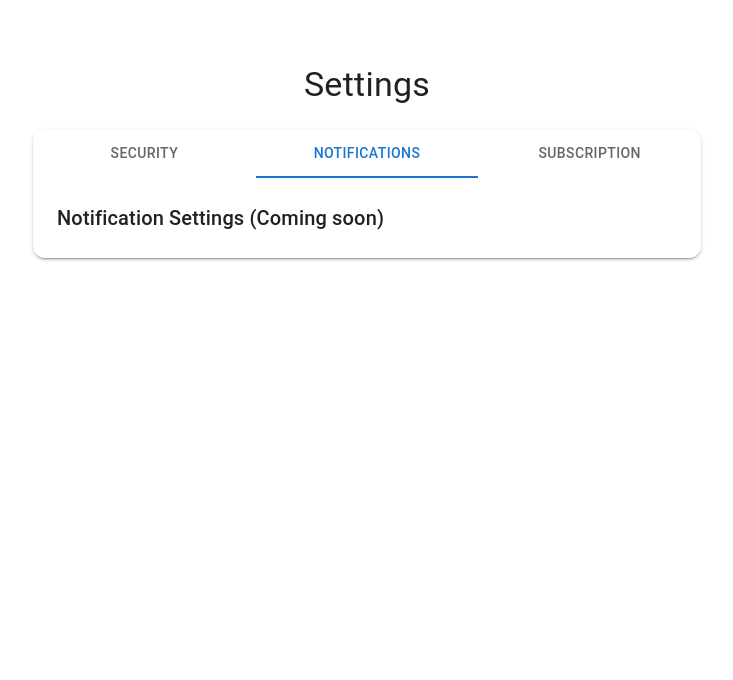
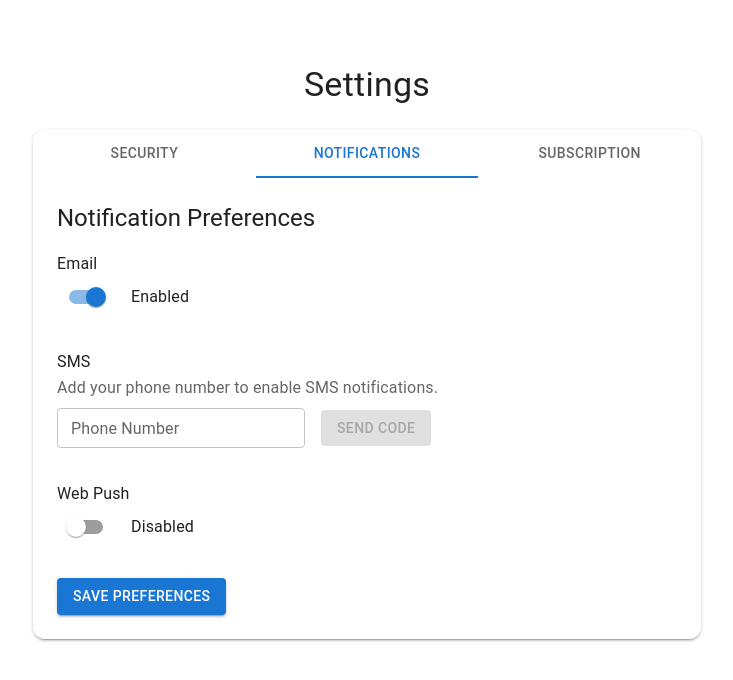
Before and after one commit to Pasharra/test02, a React (Create React App) app in the folder frontend/: page /settings/notifications in a window 1280 px wide. Shown: the top 680 px of the page, without its empty margins (273-1006 px from the left). Built offline with nearby package versions, Linux system fonts and the light colour scheme.

Commit message:
AIP-10 Settings - Notifications - frontend

```diff
--- /dev/null
+++ b/frontend/src/components/NotificationsSettings.js
@@ -0,0 +1,222 @@
+import React, { useState, useEffect } from 'react';
+import { Box, Typography, Switch, Button, TextField, Alert, CircularProgress, Stack } from '@mui/material';
+
+const BACKEND_URI = process.env.REACT_APP_BACKEND_URI || '';
+
+function isWebPushSupported() {
+  return (
+    'Notification' in window &&
+    'serviceWorker' in navigator &&
+    'PushManager' in window
+  );
+}
+
+const initialState = {
+  email: true,
+  sms: false,
+  webpush: false,
+  phone: '',
+  phoneVerified: false,
+  phoneInput: '',
+  phoneError: '',
+  codeSent: false,
+  code: '',
+  codeError: '',
+  verifying: false,
+  webPushSupported: true,
+};
+
+export default function NotificationsSettings() {
+  const [loading, setLoading] = useState(true);
+  const [saving, setSaving] = useState(false);
+  const [state, setState] = useState(initialState);
+  const [success, setSuccess] = useState('');
+  const [error, setError] = useState('');
+
+  // Fetch notification preferences and phone info
+  useEffect(() => {
+    let mounted = true;
+    async function fetchPrefs() {
+      setLoading(true);
+      setError('');
+      try {
+        // TODO: Replace with real API call
+        // Simulate API response
+        const prefs = {
+          email: true,
+          sms: false,
+          webpush: false,
+          phone: '',
+          phoneVerified: false,
+        };
+        // Web Push support check
+        const webPushSupported = isWebPushSupported();
+        if (mounted) {
+          setState(s => ({
+            ...s,
+            ...prefs,
+            phoneInput: prefs.phone || '',
+            webPushSupported,
+          }));
+        }
+      } catch (e) {
+        setError('Could not load notification preferences.');
+      }
+      setLoading(false);
+    }
+    fetchPrefs();
+    return () => { mounted = false; };
+  }, []);
+
+  // Handlers for toggles
+  const handleToggle = (channel) => (e) => {
+    setState(s => ({ ...s, [channel]: e.target.checked }));
+  };
+
+  // Phone number input/verification
+  const handlePhoneInput = (e) => {
+    setState(s => ({ ...s, phoneInput: e.target.value, phoneError: '' }));
+  };
+
+  const handleSendCode = async () => {
+    setState(s => ({ ...s, codeSent: false, codeError: '', verifying: true }));
+    // Validate phone
+    const phone = state.phoneInput.trim();
+    if (!/^\+\d{10,15}$/.test(phone)) {
+      setState(s => ({ ...s, phoneError: 'Please enter a valid phone number in international format (e.g., +12345678900).' }));
+      return;
+    }
+    try {
+      // TODO: Replace with real API call to send code
+      await new Promise(res => setTimeout(res, 1000));
+      setState(s => ({ ...s, codeSent: true, verifying: false }));
+      setSuccess("We've sent a verification code to your phone.");
+    } catch {
+      setState(s => ({ ...s, verifying: false }));
+      setError('Could not send verification code. Please try again.');
+    }
+  };
+
+  const handleCodeInput = (e) => {
+    setState(s => ({ ...s, code: e.target.value, codeError: '' }));
+  };
+
+  const handleVerifyCode = async () => {
+    setState(s => ({ ...s, verifying: true, codeError: '' }));
+    // TODO: Replace with real API call to verify code
+    await new Promise(res => setTimeout(res, 1000));
+    if (state.code === '123456') { // Simulate success
+      setState(s => ({ ...s, phone: s.phoneInput, phoneVerified: true, sms: true, verifying: false, codeSent: false, code: '' }));
+      setSuccess('Phone number verified. SMS notifications enabled.');
+    } else {
+      setState(s => ({ ...s, verifying: false, codeError: 'Verification failed. Please try again.' }));
+    }
+  };
+
+  const handleChangeNumber = () => {
+    setState(s => ({ ...s, phone: '', phoneVerified: false, phoneInput: '', sms: false, codeSent: false, code: '' }));
+  };
+
+  // Save preferences
+  const handleSave = async () => {
+    setSaving(true);
+    setSuccess('');
+    setError('');
+    try {
+      // TODO: Replace with real API call to save preferences
+      await new Promise(res => setTimeout(res, 1000));
+      setSuccess('Notification preferences updated.');
+    } catch {
+      setError('Could not update preferences. Please try again.');
+    }
+    setSaving(false);
+  };
+
+  if (loading) return <Box py={6} textAlign="center"><CircularProgress /></Box>;
+
+  return (
+    <Box p={3}>
+      <Typography variant="h5" mb={2}>Notification Preferences</Typography>
+      {error && <Alert severity="error" sx={{ mb: 2 }}>{error}</Alert>}
+      {success && <Alert severity="success" sx={{ mb: 2 }}>{success}</Alert>}
+      <Stack spacing={4}>
+        {/* Email */}
+        <Box>
+          <Typography variant="subtitle1">Email</Typography>
+          <Stack direction="row" alignItems="center" spacing={2}>
+            <Switch checked={state.email} onChange={handleToggle('email')} />
+            <Typography>{state.email ? 'Enabled' : 'Disabled'}</Typography>
+          </Stack>
+        </Box>
+        {/* SMS */}
+        <Box>
+          <Typography variant="subtitle1">SMS</Typography>
+          {!state.phoneVerified ? (
+            <>
+              <Typography color="text.secondary" mb={1}>Add your phone number to enable SMS notifications.</Typography>
+              <Stack direction={{ xs: 'column', sm: 'row' }} spacing={2} alignItems="center">
+                <TextField
+                  label="Phone Number"
+                  value={state.phoneInput}
+                  onChange={handlePhoneInput}
+                  error={!!state.phoneError}
+                  helperText={state.phoneError}
+                  size="small"
+                  placeholder="+12345678900"
+                  sx={{ minWidth: 220 }}
+                  disabled={state.verifying}
+                />
+                <Button variant="contained" onClick={handleSendCode} disabled={state.verifying || !state.phoneInput}>
+                  {state.verifying ? <CircularProgress size={20} /> : 'Send Code'}
+                </Button>
+              </Stack>
+              {state.codeSent && (
+                <Stack direction={{ xs: 'column', sm: 'row' }} spacing={2} alignItems="center" mt={2}>
+                  <TextField
+                    label="Verification Code"
+                    value={state.code}
+                    onChange={handleCodeInput}
+                    error={!!state.codeError}
+                    helperText={state.codeError}
+                    size="small"
+                    sx={{ minWidth: 160 }}
+                    disabled={state.verifying}
+                  />
+                  <Button variant="contained" onClick={handleVerifyCode} disabled={state.verifying || !state.code}>
+                    {state.verifying ? <CircularProgress size={20} /> : 'Verify'}
+                  </Button>
+                </Stack>
+              )}
+            </>
+          ) : (
+            <>
+              <Typography color="text.secondary" mb={1}>Verified phone: <b>{state.phone}</b></Typography>
+              <Stack direction="row" alignItems="center" spacing={2}>
+                <Switch checked={state.sms} onChange={handleToggle('sms')} />
+                <Typography>{state.sms ? 'Enabled' : 'Disabled'}</Typography>
+                <Button variant="outlined" size="small" onClick={handleChangeNumber}>Change Number</Button>
+              </Stack>
+            </>
+          )}
+        </Box>
+        {/* Web Push */}
+        <Box>
+          <Typography variant="subtitle1">Web Push</Typography>
+          {state.webPushSupported ? (
+            <Stack direction="row" alignItems="center" spacing={2}>
+              <Switch checked={state.webpush} onChange={handleToggle('webpush')} />
+              <Typography>{state.webpush ? 'Enabled' : 'Disabled'}</Typography>
+            </Stack>
+          ) : (
+            <Typography color="text.secondary">Web push notifications are not supported in this browser.</Typography>
+          )}
+        </Box>
+        <Box>
+          <Button variant="contained" color="primary" onClick={handleSave} disabled={saving}>
+            {saving ? <CircularProgress size={20} /> : 'Save Preferences'}
+          </Button>
+        </Box>
+      </Stack>
+    </Box>
+  );
+}
--- a/frontend/src/components/Settings.js
+++ b/frontend/src/components/Settings.js
@@ -2,6 +2,7 @@ import React from 'react';
 import { Tabs, Tab, Box, Typography, Paper } from '@mui/material';
 import { useNavigate, useLocation, Outlet, Routes, Route, Navigate } from 'react-router-dom';
 import SecuritySettings from './SecuritySettings';
+import NotificationsSettings from './NotificationsSettings';
 
 function TabPanel({ children, value, index }) {
   return (
@@ -43,7 +44,7 @@ export default function Settings() {
         <Box>
           <Routes>
             <Route path="security" element={<SecuritySettings />} />
-            <Route path="notifications" element={<Box p={3}><Typography variant="h6">Notification Settings (Coming soon)</Typography></Box>} />
+            <Route path="notifications" element={<NotificationsSettings />} />
             <Route path="subscription" element={<Box p={3}><Typography variant="h6">Subscription Settings (Coming soon)</Typography></Box>} />
             <Route path="" element={<Navigate to="security" replace />} />
           </Routes>
```
